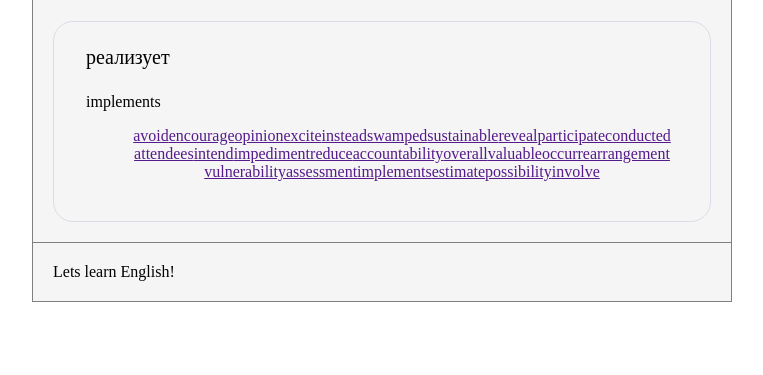
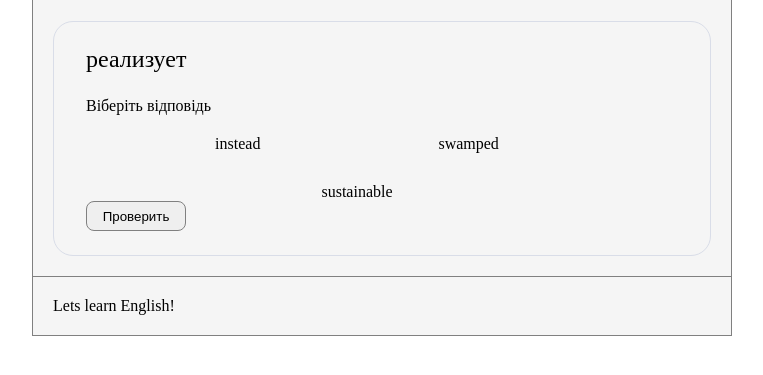
Before and after one commit to andreigubsky/edu-english, a website: page src/partials/vocabulary.html in a window 1280 px wide. Shown: the part 175-550 px from the top of the page, without its empty margins (258-1021 px from the left). Drawn offline with nearby package versions, Linux system fonts and the light colour scheme; files that its build step writes are made by us from their sources.

Commit message:
Add 3 answers

```diff
--- a/src/css/style.css
+++ b/src/css/style.css
@@ -91,7 +91,7 @@ a {
 }
 
 .russian-word {
-    font-size: 20px;
+    font-size: 24px;
     margin-bottom: 24px;
 }
 
@@ -100,18 +100,40 @@ a {
     align-items: center;
     justify-content: center;
     flex-wrap: wrap;
+    gap: 10px;
+    column-gap: 50px;
 }
 
 .answer {
-    font-size: 16px;
+    font-size: 24px;
     color: #2e3856;
     border: 1px solid #D9DDE8;
     border-radius: 10px;
     padding: 16px;
     min-width: 428px;
 }
+.answer-radio{
 
+    list-style-type: none;
+    font-size: 24px;
+    cursor: pointer;
+      appearance: none;
+  background: none;
+  width: 18px; /* Задайте нужные вам размеры */
+  height: 18px;
+  border: none; /* Уберите стандартную обводку */
+}
 /* #endregion */
+
+.check-btn{
+    border: 1px solid grey;
+    width: 100px;
+    height: 30px;
+    border-radius: 8px;
+    cursor: pointer;
+    -webkit-appearance: none;
+
+}
 .log{
     border: 1px dashed tomato;
     width: 700px;
--- a/src/js/main.js
+++ b/src/js/main.js
@@ -2,6 +2,7 @@
 
 const word = document.querySelector(".russian-word");
 const answers = document.querySelector(".answer-wrapper");
+const checkBtn = document.querySelector(".check-btn")
 const csvData = `avoid,избегать
 encourage,поощрять
 opinion,мнение
@@ -52,23 +53,60 @@ function generateRandom(min,max){
 }
 const usedWords = [];
 const randomArray = generateRandom(0, 25);
-console.log(randomArray);
+
 
 word.textContent = vocabulary[randomArray[0]].rus;
-const answer = document.querySelector('.answer-title')
-answer.textContent = vocabulary[randomArray[0]].en;
 
+vocabulary[randomArray[0]].en;
+
+vocabulary.slice(randomArray[0])
 console.log(vocabulary)
-const markup = vocabulary
+console.log(vocabulary[randomArray[0]]);
+
+
+
+const questions = Array.from(vocabulary);
+
+console.log(questions.splice(1,3));
+const markup = questions.splice(1,3)
   .map(
     word => {
 
-              return `<li>
-                  <a class="answer-link" href="">${word.en}</a>
-            </li>`;
+              return `
+                          <input type="radio" id="option1" name="myGroup" value="option1" class = "answer-radio">
+                          <label for="option1">${word.en}</label><br>
+                    `;
             }
 
   )
   .join('');
 
 answers.insertAdjacentHTML('beforeend',markup);
+
+
+// const selectedValue = document.querySelector('input[name="myGroup"]:checked').value;
+//     console.log(selectedValue);
+
+// const radioButtons = document.querySelectorAll('input[name="myGroup"]');
+//     radioButtons.forEach(radio => {
+//       radio.addEventListener('change', function() {
+//         if (this.checked) {
+//           console.log('Выбран: ' + this.value);
+//         }
+//       });
+//     });
+
+
+
+
+
+checkBtn.addEventListener('click', checkAnswer())
+
+function checkAnswer(param) {
+  if (param === vocabulary[randomArray[0]].en){
+    console.log('right')
+  }else{
+    console.log('wrong');
+
+  }
+}
--- a/src/partials/vocabulary.html
+++ b/src/partials/vocabulary.html
@@ -13,7 +13,8 @@
         <div class="container">
           <h1>Vocabulary</h1>
           <div class="wrapper">
-            <div class="top">`
+            <div class="top">
+              `
 
               <select name="typeoflearning" id="typeoflearning">
                 <option value="1">Заучивание</option>
@@ -23,12 +24,12 @@
 
               <div class="top-buttons">
                 <a href="">
-                    <svg width="20" height="20" style="fill: black;">
-                      <use href="/img/sprite.svg#icon-settings" ></use>
+                  <svg width="20" height="20" style="fill: black">
+                    <use href="/img/sprite.svg#icon-settings"></use>
                   </svg>
                 </a>
                 <a href="">
-                  <svg width="20" height="20" style="fill: black;">
+                  <svg width="20" height="20" style="fill: black">
                     <use href="/img/sprite.svg#icon-close-cross"></use>
                   </svg>
                 </a>
@@ -39,10 +40,8 @@
             <div class="test">
               <div class="russian-word"></div>
               <div class="answer-title">Віберіть відповідь</div>
-              <ul class="answer-wrapper">
-
-              </ul>
-
+              <form class="answer-wrapper"></form>
+              <button type="button" class="check-btn">Проверить</button>
             </div>
           </div>
         </div>
```
Also changed, not shown: src/js/i.js (added, +9 -0 lines). Lines whose indentation alone changed are shown as unchanged.
